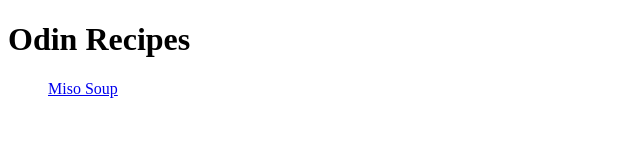
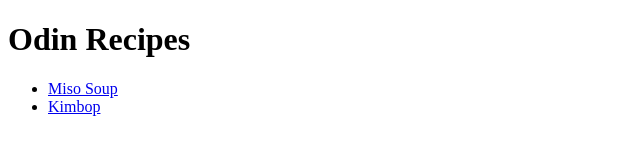
Before and after one commit to ryacull/odin-recipes, a plain HTML site: page index.html in a window 1280 px wide. Shown: the full height of the page, 0-640 px from the left. Drawn offline with Linux system fonts and the light colour scheme.

Commit message:
Add ../images/kimbop.jpg

```diff
--- a/index.html
+++ b/index.html
@@ -8,7 +8,8 @@
 <body>
     <h1>Odin Recipes</h1>
         <ul>
-            <a href="recipes/miso-soup.html">Miso Soup</a>
+            <li><a href="recipes/miso-soup.html">Miso Soup</a></li>
+            <li><a href="recipes/kimbop.html">Kimbop</a></li>
         </ul>
 </body>
 </html>
```
Also changed, not shown: images/kimbop.jpg (added).
